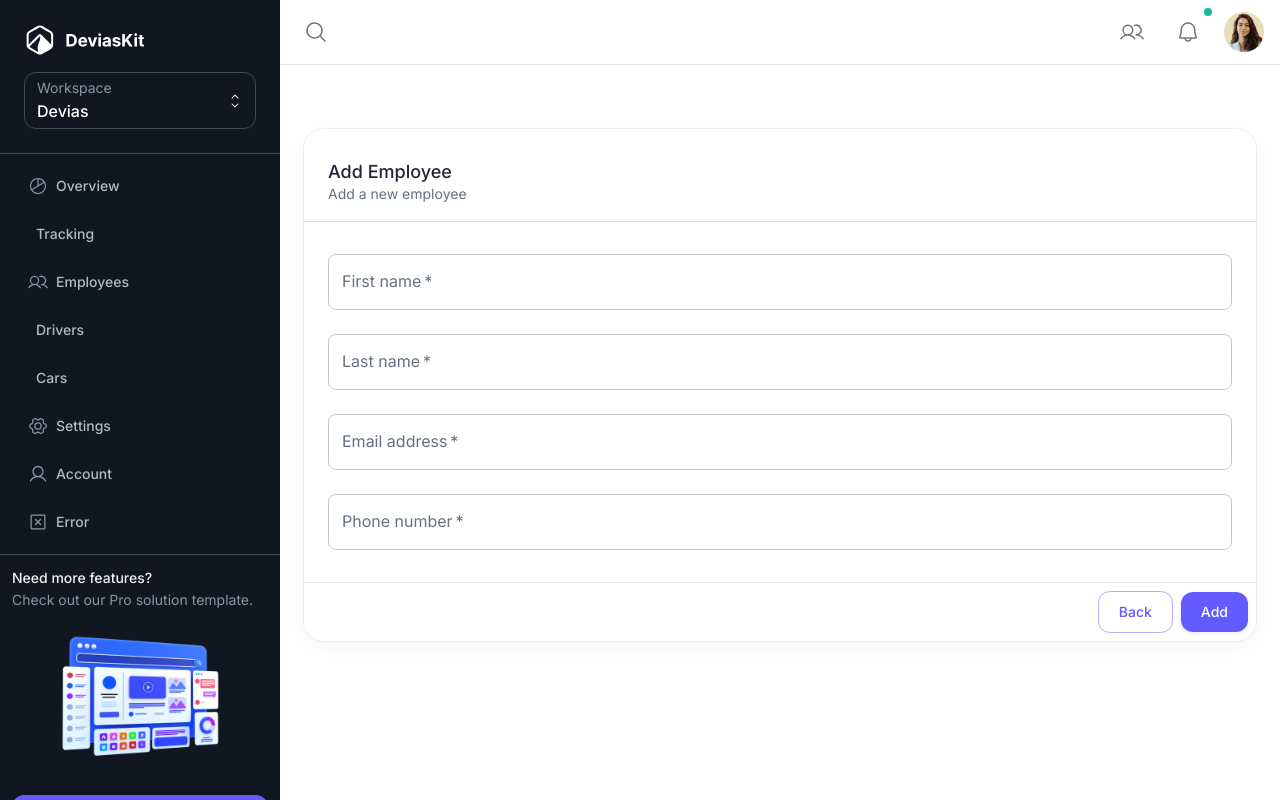
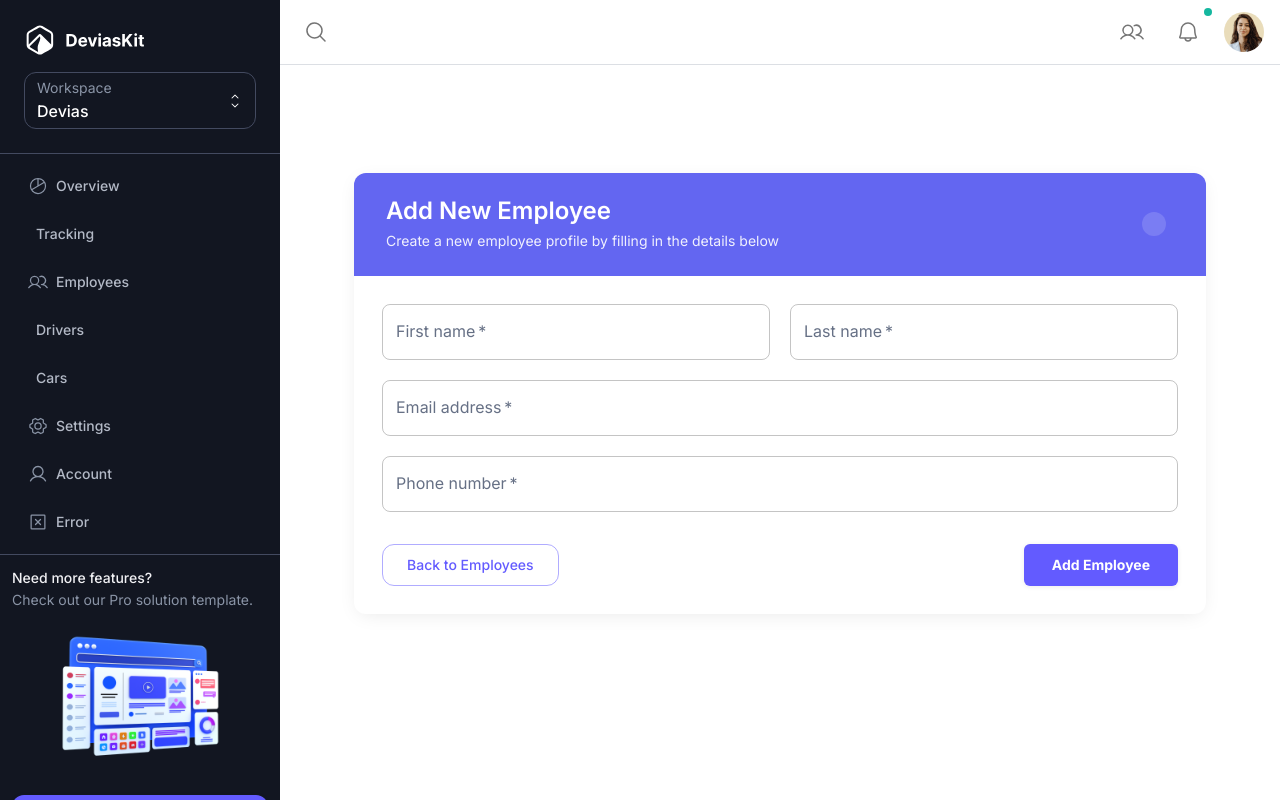
Before and after one commit to KauDriverAnalysis/Driving-Behavior-Analysis-System, a Next.js app in the folder material-kit-react-main/: page /dashboard/add-employee in a window 1280 px wide. Built offline with nearby package versions, Linux system fonts and the light colour scheme; no server answers; sample sign-in values are in the browser's storage.

Commit message:
redesign for add page

```diff
--- a/material-kit-react-main/src/app/dashboard/add-employee/page.tsx
+++ b/material-kit-react-main/src/app/dashboard/add-employee/page.tsx
@@ -2,56 +2,163 @@
 
 import * as React from 'react';
 import Link from 'next/link';
-import Button from '@mui/material/Button';
-import Card from '@mui/material/Card';
-import CardActions from '@mui/material/CardActions';
-import CardContent from '@mui/material/CardContent';
-import CardHeader from '@mui/material/CardHeader';
-import Divider from '@mui/material/Divider';
-import FormControl from '@mui/material/FormControl';
-import InputLabel from '@mui/material/InputLabel';
-import OutlinedInput from '@mui/material/OutlinedInput';
-import Stack from '@mui/material/Stack';
+import {
+  Box,
+  Button,
+  FormControl,
+  Grid,
+  InputLabel,
+  OutlinedInput,
+  Paper,
+  Stack,
+  Typography,
+  useTheme,
+  alpha
+} from '@mui/material';
+// TODO: Add these icon imports
+// import PersonAddIcon from '@mui/icons-material/PersonAdd';
+// import ArrowBackIcon from '@mui/icons-material/ArrowBack';
 
 export default function AddEmployee(): React.JSX.Element {
+  const theme = useTheme();
+
   const handleSubmit = (event: React.FormEvent) => {
     event.preventDefault();
     // Add logic to save the employee information
+    alert('Employee added successfully!');
   };
 
   return (
+    <Box
+      sx={{
+        maxWidth: '900px',
+        width: '100%',
+        margin: 'auto',
+        padding: { xs: 2, sm: 3 },
+        // Removed minHeight to eliminate excessive vertical space
+      }}
+    >
+      <Paper
+        elevation={3}
+        sx={{
+          borderRadius: '12px',
+          overflow: 'hidden',
+          boxShadow: '0 4px 20px -5px rgba(0,0,0,0.1)',
+          marginTop: '20px', // Add some space from the top, but not too much
+        }}
+      >
+        {/* Header Section */}
+        <Box
+          sx={{
+            bgcolor: '#6366F1', // Modern indigo/purple
+            color: 'white',
+            py: 3, // Reduced vertical padding
+            px: { xs: 3, md: 4 },
+            position: 'relative',
+          }}
+        >
+          <Typography
+            variant="h5" // Slightly smaller heading
+            fontWeight="600"
+          >
+            Add New Employee
+          </Typography>
+          <Typography
+            variant="body2" // Smaller subtitle text
+            sx={{
+              mt: 0.5,
+              opacity: 0.9,
+              maxWidth: '600px'
+            }}
+          >
+            Create a new employee profile by filling in the details below
+          </Typography>
+          {/* TODO: Uncomment after adding PersonAddIcon import */}
+          <Box
+            sx={{
+              position: 'absolute',
+              right: { xs: '2rem', md: '2.5rem' },
+              top: '50%',
+              transform: 'translateY(-50%)',
+              borderRadius: '50%',
+              p: 1.5, // Smaller padding
+              bgcolor: alpha(theme.palette.common.white, 0.15),
+              display: { xs: 'none', sm: 'flex' },
+              alignItems: 'center',
+              justifyContent: 'center',
+            }}
+          >
+            {/* <PersonAddIcon sx={{ fontSize: 32 }} /> */}
+            {/* Replace this comment with the PersonAddIcon component once imported */}
+          </Box>
+        </Box>
+
         <form onSubmit={handleSubmit}>
-      <Card>
-        <CardHeader subheader="Add a new employee" title="Add Employee" />
-        <Divider />
-        <CardContent>
-          <Stack spacing={3}>
+          <Box sx={{ p: { xs: 2.5, md: 3.5 } }}> {/* Reduced padding */}
+            <Grid container spacing={2.5}> {/* Reduced spacing */}
+              <Grid item xs={12} sm={6}>
                 <FormControl fullWidth required>
                   <InputLabel>First name</InputLabel>
                   <OutlinedInput label="First name" name="firstName" />
                 </FormControl>
+              </Grid>
+              <Grid item xs={12} sm={6}>
                 <FormControl fullWidth required>
                   <InputLabel>Last name</InputLabel>
                   <OutlinedInput label="Last name" name="lastName" />
                 </FormControl>
+              </Grid>
+              <Grid item xs={12}>
                 <FormControl fullWidth required>
                   <InputLabel>Email address</InputLabel>
                   <OutlinedInput label="Email address" name="email" type="email" />
                 </FormControl>
+              </Grid>
+              <Grid item xs={12}>
                 <FormControl fullWidth required>
                   <InputLabel>Phone number</InputLabel>
                   <OutlinedInput label="Phone number" name="phone" />
                 </FormControl>
+              </Grid>
+            </Grid>
+
+            {/* Form Actions */}
+            <Stack
+              direction={{ xs: 'column', sm: 'row' }}
+              spacing={2}
+              sx={{
+                mt: 4, // Reduced top margin
+                justifyContent: 'space-between',
+              }}
+            >
+              <Link href="/dashboard/employees" passHref style={{ textDecoration: 'none' }}>
+                <Button
+                  variant="outlined"
+                  color="primary"
+                  // TODO: Uncomment after adding ArrowBackIcon import
+                  // startIcon={<ArrowBackIcon />}
+                  sx={{ px: 3, py: 1 }}
+                >
+                  Back to Employees
+                </Button>
+              </Link>
+              <Button
+                type="submit"
+                variant="contained"
+                color="primary"
+                sx={{
+                  px: 3.5,
+                  py: 1,
+                  borderRadius: '6px',
+                  fontWeight: 'bold',
+                }}
+              >
+                Add Employee
+              </Button>
             </Stack>
-        </CardContent>
-        <Divider />
-        <CardActions sx={{ justifyContent: 'flex-end' }}>
-          <Link href="/dashboard/employees" passHref>
-            <Button variant="outlined">Back</Button>
-          </Link>
-          <Button type="submit" variant="contained">Add</Button>
-        </CardActions>
-      </Card>
+          </Box>
         </form>
+      </Paper>
+    </Box>
   );
 }
```
Lines whose indentation alone changed are shown as unchanged.
